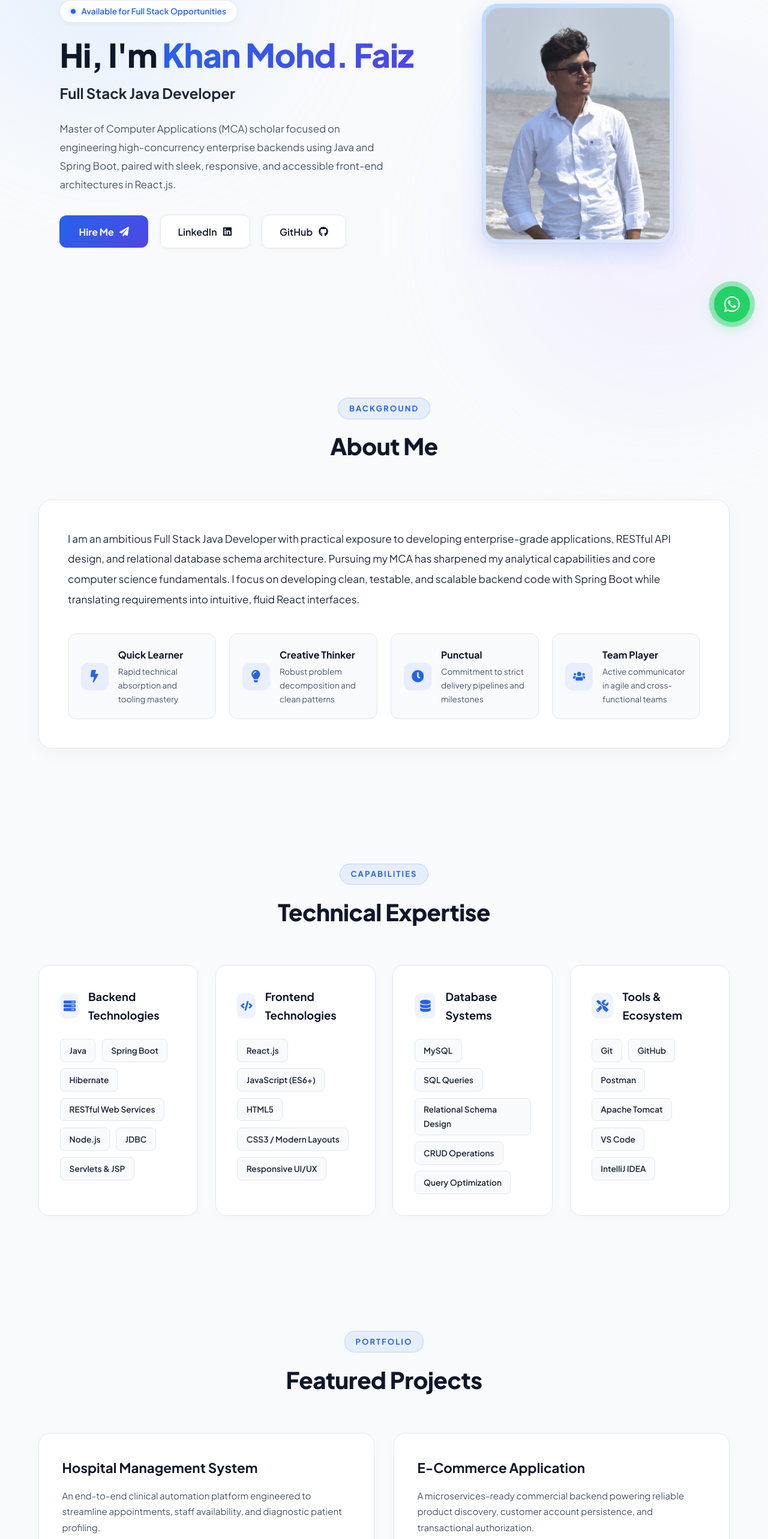
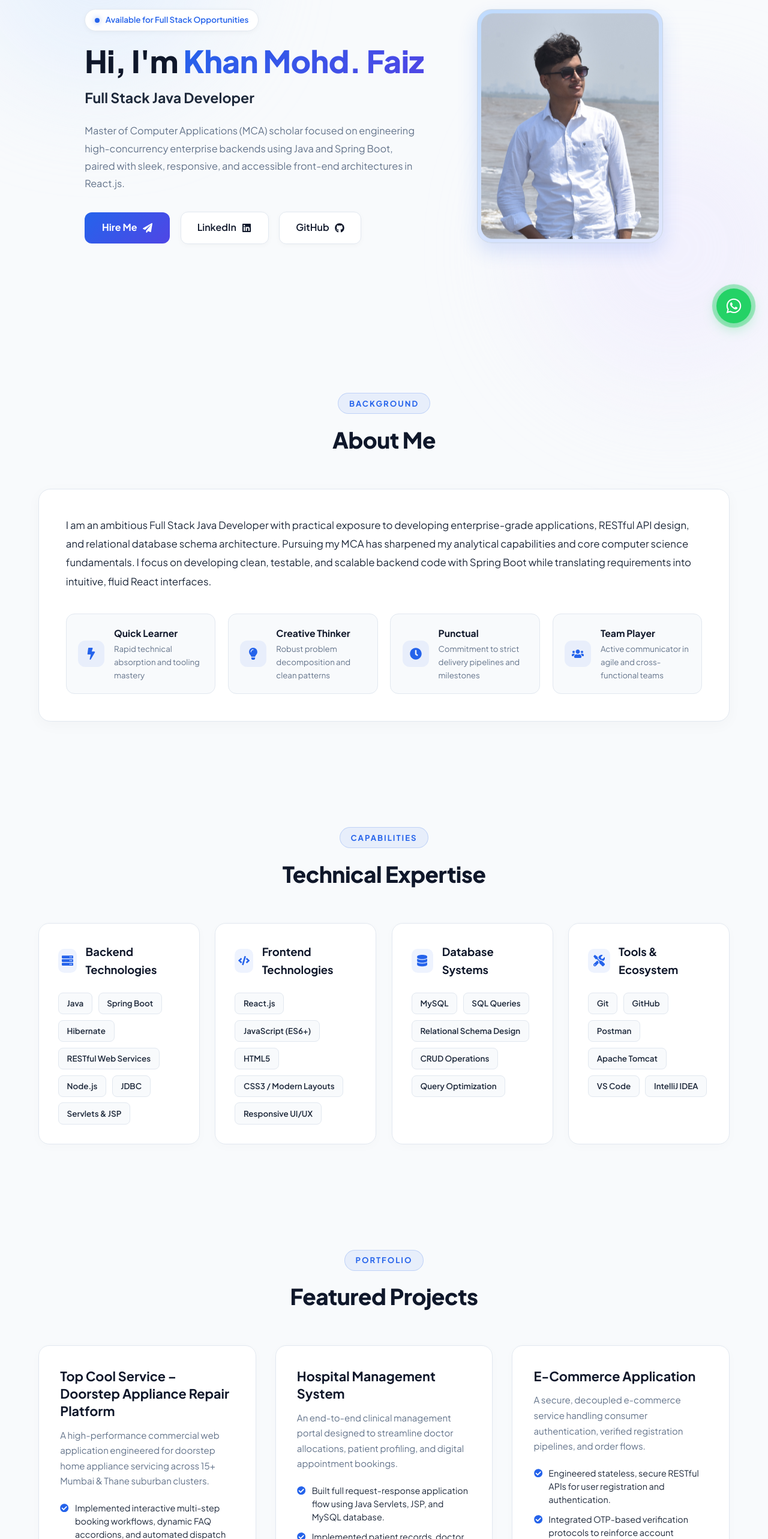
Before and after one commit to khanfaiz16/KHAN-FAIZ-PORTFOLIO, a React (Vite) app: page / in a window 1280 px wide. Shown: the part 233-2799 px from the top of the page at 60% size. Built offline with nearby package versions, Linux system fonts and the light colour scheme.

Commit message:
New Portfolio

```diff
--- a/src/App.css
+++ b/src/App.css
@@ -1,4 +1,4 @@
-/* Container & Titles */
+/* Container & Headers */
 .container {
   max-width: 1200px;
   margin: 0 auto;
@@ -6,13 +6,13 @@
 }
 
 .section {
-  padding: 6rem 0;
+  padding: 5.5rem 0;
   position: relative;
 }
 
 .section-header {
   text-align: center;
-  margin-bottom: 3.5rem;
+  margin-bottom: 3.2rem;
 }
 
 .section-badge {
@@ -30,7 +30,7 @@
 }
 
 .section-title {
-  font-size: 2.4rem;
+  font-size: 2.3rem;
   font-weight: 800;
   color: var(--text-main) !important;
   letter-spacing: -0.5px;
@@ -54,7 +54,7 @@
   left: 0;
   width: 100%;
   z-index: 1000;
-  background: rgba(255, 255, 255, 0.9);
+  background: rgba(255, 255, 255, 0.92);
   backdrop-filter: blur(12px);
   -webkit-backdrop-filter: blur(12px);
   border-bottom: 1px solid var(--card-border);
@@ -65,11 +65,11 @@
   display: flex;
   justify-content: space-between;
   align-items: center;
-  height: 76px;
+  height: 74px;
 }
 
 .nav-brand {
-  font-size: 1.45rem;
+  font-size: 1.4rem;
   font-weight: 800;
   color: var(--text-main);
   display: flex;
@@ -85,11 +85,11 @@
 .nav-links {
   display: flex;
   align-items: center;
-  gap: 2rem;
+  gap: 1.8rem;
 }
 
 .nav-links a {
-  font-size: 0.95rem;
+  font-size: 0.94rem;
   font-weight: 600;
   color: var(--text-muted);
   position: relative;
@@ -138,21 +138,21 @@
   background: transparent;
   border: none;
   color: var(--text-main);
-  font-size: 1.8rem;
+  font-size: 1.7rem;
   cursor: pointer;
 }
 
-/* Hero */
+/* Hero Section */
 .hero {
   min-height: 100vh;
   display: flex;
   align-items: center;
-  padding-top: 5rem;
+  padding-top: 5.5rem;
 }
 
 .hero-grid {
   display: grid;
-  grid-template-columns: 1.15fr 0.85fr;
+  grid-template-columns: 1.2fr 0.8fr;
   gap: 3.5rem;
   align-items: center;
 }
@@ -165,13 +165,13 @@
   display: inline-flex;
   align-items: center;
   gap: 0.6rem;
-  padding: 0.4rem 1.1rem;
+  padding: 0.38rem 1rem;
   border-radius: 50px;
   background: #ffffff;
   border: 1px solid var(--card-border);
   box-shadow: 0 2px 8px rgba(0, 0, 0, 0.04);
-  margin-bottom: 1.4rem;
-  font-size: 0.85rem;
+  margin-bottom: 1.3rem;
+  font-size: 0.84rem;
   font-weight: 600;
   color: var(--accent-primary);
 }
@@ -181,37 +181,37 @@
   height: 8px;
   border-radius: 50%;
   background: var(--accent-primary);
-  box-shadow: 0 0 10px rgba(37, 99, 235, 0.5);
+  box-shadow: 0 0 8px rgba(37, 99, 235, 0.5);
 }
 
 .hero-title {
-  font-size: 3.4rem;
+  font-size: 3.2rem;
   font-weight: 800;
   line-height: 1.15;
-  letter-spacing: -1px;
+  letter-spacing: -0.5px;
   color: var(--text-main);
   margin-bottom: 0.8rem;
 }
 
 .hero-role {
-  font-size: 1.5rem;
+  font-size: 1.45rem;
   font-weight: 700;
   color: var(--text-body);
-  margin-bottom: 1.4rem;
+  margin-bottom: 1.3rem;
 }
 
 .hero-description {
-  font-size: 1.05rem;
+  font-size: 1.02rem;
   color: var(--text-muted);
-  line-height: 1.85;
-  margin-bottom: 2.2rem;
+  line-height: 1.8;
+  margin-bottom: 2rem;
   max-width: 560px;
 }
 
 .hero-actions {
   display: flex;
   align-items: center;
-  gap: 1.2rem;
+  gap: 1.1rem;
   flex-wrap: wrap;
 }
 
@@ -219,7 +219,7 @@
   background: linear-gradient(135deg, var(--accent-primary), var(--accent-secondary));
   color: #ffffff !important;
   font-weight: 700;
-  padding: 0.85rem 2rem;
+  padding: 0.8rem 1.8rem;
   border-radius: 12px;
   display: inline-flex;
   align-items: center;
@@ -230,8 +230,8 @@
 }
 
 .btn-gradient:hover {
-  transform: translateY(-3px);
-  box-shadow: 0 12px 25px rgba(37, 99, 235, 0.3);
+  transform: translateY(-2px);
+  box-shadow: 0 10px 22px rgba(37, 99, 235, 0.28);
 }
 
 .btn-glass {
@@ -239,12 +239,12 @@
   color: var(--text-main) !important;
   border: 1px solid var(--card-border);
   font-weight: 600;
-  padding: 0.85rem 1.8rem;
+  padding: 0.8rem 1.7rem;
   border-radius: 12px;
   display: inline-flex;
   align-items: center;
   gap: 0.6rem;
-  box-shadow: 0 2px 8px rgba(0, 0, 0, 0.04);
+  box-shadow: 0 2px 8px rgba(0, 0, 0, 0.03);
   transition: var(--transition);
 }
 
@@ -252,7 +252,7 @@
   background: var(--bg-subtle);
   border-color: var(--accent-primary);
   color: var(--accent-primary) !important;
-  transform: translateY(-3px);
+  transform: translateY(-2px);
 }
 
 /* Image */
@@ -264,9 +264,9 @@
 
 .glowing-frame {
   position: relative;
-  width: 320px;
-  height: 400px;
-  border-radius: 26px;
+  width: 310px;
+  height: 390px;
+  border-radius: 24px;
   padding: 6px;
   background: linear-gradient(145deg, #bfdbfe, #e0e7ff);
   border: 1px solid #cbd5e1;
@@ -277,43 +277,44 @@
   width: 100%;
   height: 100%;
   object-fit: cover;
-  border-radius: 22px;
+  border-radius: 20px;
   background: #ffffff;
 }
 
-/* About */
+/* About Section - Fixed Text Density */
 .about-box {
   background: var(--card-bg);
   border: 1px solid var(--card-border);
-  border-radius: 22px;
-  padding: 3rem;
-  box-shadow: 0 8px 30px rgba(0, 0, 0, 0.03);
+  border-radius: 20px;
+  padding: 2.8rem;
+  box-shadow: 0 6px 24px rgba(0, 0, 0, 0.03);
   transition: var(--transition);
 }
 
 .about-box:hover {
   border-color: rgba(37, 99, 235, 0.3);
-  box-shadow: 0 12px 35px rgba(37, 99, 235, 0.08);
+  box-shadow: 0 10px 30px rgba(37, 99, 235, 0.07);
 }
 
 .about-summary {
-  font-size: 1.08rem;
+  font-size: 1.05rem;
   color: var(--text-body);
-  line-height: 1.95;
-  margin-bottom: 2.5rem;
+  line-height: 1.85;
+  margin-bottom: 2.4rem;
+  text-align: left;
 }
 
 .strengths-grid {
   display: grid;
   grid-template-columns: repeat(auto-fit, minmax(230px, 1fr));
-  gap: 1.4rem;
+  gap: 1.3rem;
 }
 
 .strength-card {
   background: var(--bg-page);
   border: 1px solid var(--card-border);
   border-radius: 14px;
-  padding: 1.3rem;
+  padding: 1.2rem;
   display: flex;
   align-items: center;
   gap: 1rem;
@@ -322,32 +323,32 @@
 
 .strength-card:hover {
   border-color: var(--accent-primary);
-  transform: translateY(-4px);
-  box-shadow: 0 8px 20px rgba(0, 0, 0, 0.05);
+  transform: translateY(-3px);
+  box-shadow: 0 6px 16px rgba(0, 0, 0, 0.04);
 }
 
 .strength-icon {
-  width: 46px;
-  height: 46px;
+  width: 44px;
+  height: 44px;
   border-radius: 12px;
   background: var(--accent-soft);
   display: flex;
   align-items: center;
   justify-content: center;
   color: var(--accent-primary);
-  font-size: 1.3rem;
+  font-size: 1.25rem;
   flex-shrink: 0;
 }
 
 .strength-card h4 {
-  font-size: 1rem;
+  font-size: 0.98rem;
   font-weight: 700;
   color: var(--text-main);
   margin-bottom: 0.15rem;
 }
 
 .strength-card p {
-  font-size: 0.85rem;
+  font-size: 0.83rem;
   color: var(--text-muted);
 }
 
@@ -355,41 +356,41 @@
 .skills-grid {
   display: grid;
   grid-template-columns: repeat(auto-fit, minmax(260px, 1fr));
-  gap: 1.8rem;
+  gap: 1.6rem;
 }
 
 .skill-card {
   background: var(--card-bg);
   border: 1px solid var(--card-border);
   border-radius: 18px;
-  padding: 2.2rem;
+  padding: 2rem;
   box-shadow: 0 4px 18px rgba(0, 0, 0, 0.02);
   transition: var(--transition);
 }
 
 .skill-card:hover {
-  transform: translateY(-6px);
+  transform: translateY(-5px);
   border-color: var(--accent-primary);
-  box-shadow: 0 12px 28px rgba(37, 99, 235, 0.08);
+  box-shadow: 0 10px 24px rgba(37, 99, 235, 0.08);
 }
 
 .skill-header {
   display: flex;
   align-items: center;
-  gap: 1rem;
-  margin-bottom: 1.5rem;
+  gap: 0.9rem;
+  margin-bottom: 1.4rem;
 }
 
 .skill-icon-bubble {
-  width: 42px;
-  height: 42px;
+  width: 40px;
+  height: 40px;
   border-radius: 10px;
   background: var(--accent-soft);
   color: var(--accent-primary);
   display: flex;
   align-items: center;
   justify-content: center;
-  font-size: 1.25rem;
+  font-size: 1.2rem;
 }
 
 .skill-header h3 {
@@ -401,15 +402,15 @@
 .skill-chips {
   display: flex;
   flex-wrap: wrap;
-  gap: 0.65rem;
+  gap: 0.6rem;
 }
 
 .chip {
   background: var(--bg-page);
   border: 1px solid var(--card-border);
-  padding: 0.42rem 0.9rem;
+  padding: 0.38rem 0.85rem;
   border-radius: 8px;
-  font-size: 0.86rem;
+  font-size: 0.84rem;
   font-weight: 600;
   color: var(--text-body);
   transition: var(--transition);
@@ -424,16 +425,16 @@
 /* Projects */
 .projects-grid {
   display: grid;
-  grid-template-columns: repeat(auto-fit, minmax(340px, 1fr));
+  grid-template-columns: repeat(auto-fit, minmax(330px, 1fr));
   gap: 2rem;
 }
 
 .project-card {
   background: var(--card-bg);
   border: 1px solid var(--card-border);
-  border-radius: 20px;
-  padding: 2.4rem;
-  box-shadow: 0 4px 20px rgba(0, 0, 0, 0.02);
+  border-radius: 18px;
+  padding: 2.2rem;
+  box-shadow: 0 4px 18px rgba(0, 0, 0, 0.02);
   display: flex;
   flex-direction: column;
   justify-content: space-between;
@@ -441,23 +442,24 @@
 }
 
 .project-card:hover {
-  transform: translateY(-6px);
+  transform: translateY(-5px);
   border-color: var(--accent-primary);
-  box-shadow: 0 15px 35px rgba(37, 99, 235, 0.09);
+  box-shadow: 0 12px 30px rgba(37, 99, 235, 0.08);
 }
 
 .project-card h3 {
-  font-size: 1.4rem;
+  font-size: 1.35rem;
   font-weight: 700;
-  margin-bottom: 0.9rem;
+  margin-bottom: 0.8rem;
   color: var(--text-main);
+  line-height: 1.35;
 }
 
 .project-card p.desc {
   color: var(--text-muted);
-  font-size: 0.95rem;
-  line-height: 1.75;
-  margin-bottom: 1.4rem;
+  font-size: 0.94rem;
+  line-height: 1.7;
+  margin-bottom: 1.3rem;
 }
 
 .bullet-points {
@@ -470,7 +472,7 @@
 .bullet-points li {
   display: flex;
   gap: 0.65rem;
-  font-size: 0.92rem;
+  font-size: 0.9rem;
   color: var(--text-body);
   line-height: 1.55;
 }
@@ -481,18 +483,64 @@
   flex-shrink: 0;
 }
 
-/* Education Timeline */
+.project-footer {
+  margin-top: 1rem;
+  display: flex;
+  flex-direction: column;
+  gap: 1.3rem;
+}
+
+.project-action-wrapper {
+  display: flex;
+  align-items: center;
+}
+
+.btn-project-link {
+  display: inline-flex;
+  align-items: center;
+  gap: 0.6rem;
+  padding: 0.58rem 1.25rem;
+  border-radius: 10px;
+  font-size: 0.88rem;
+  font-weight: 700;
+  transition: var(--transition);
+}
+
+.live-btn {
+  background: linear-gradient(135deg, var(--accent-primary), var(--accent-secondary));
+  color: #ffffff !important;
+  box-shadow: 0 4px 12px rgba(37, 99, 235, 0.2);
+}
+
+.live-btn:hover {
+  transform: translateY(-2px);
+  box-shadow: 0 6px 18px rgba(37, 99, 235, 0.35);
+}
+
+.repo-btn {
+  background: var(--bg-page);
+  color: var(--text-main) !important;
+  border: 1px solid var(--card-border);
+}
+
+.repo-btn:hover {
+  border-color: var(--accent-primary);
+  color: var(--accent-primary) !important;
+  transform: translateY(-2px);
+}
+
+/* Timeline */
 .timeline-container {
   max-width: 820px;
   margin: 0 auto;
   position: relative;
-  padding-left: 2.5rem;
+  padding-left: 2.3rem;
   border-left: 2px dashed #cbd5e1;
 }
 
 .timeline-node {
   position: relative;
-  margin-bottom: 2.8rem;
+  margin-bottom: 2.6rem;
 }
 
 .timeline-node:last-child {
@@ -501,7 +549,7 @@
 
 .timeline-glow-marker {
   position: absolute;
-  left: -3.15rem;
+  left: -2.95rem;
   top: 4px;
   width: 18px;
   height: 18px;
@@ -522,7 +570,7 @@
 
 .timeline-card:hover {
   border-color: var(--accent-primary);
-  transform: translateX(6px);
+  transform: translateX(5px);
 }
 
 .timeline-badge {
@@ -531,7 +579,7 @@
   font-family: 'Fira Code', monospace;
   font-weight: 600;
   color: var(--accent-primary);
-  margin-bottom: 0.5rem;
+  margin-bottom: 0.4rem;
 }
 
 .timeline-card h3 {
@@ -542,10 +590,10 @@
 }
 
 .timeline-card h4 {
-  font-size: 0.98rem;
+  font-size: 0.96rem;
   font-weight: 600;
   color: var(--text-muted);
-  margin-bottom: 0.8rem;
+  margin-bottom: 0.7rem;
 }
 
 .timeline-card p {
@@ -562,14 +610,14 @@
 .contact-info-list {
   display: flex;
   flex-direction: column;
-  gap: 1.3rem;
+  gap: 1.2rem;
 }
 
 .contact-info-card {
   background: var(--card-bg);
   border: 1px solid var(--card-border);
   border-radius: 16px;
-  padding: 1.3rem;
+  padding: 1.25rem;
   display: flex;
   align-items: center;
   gap: 1.1rem;
@@ -578,25 +626,25 @@
 
 .contact-info-card:hover {
   border-color: var(--accent-primary);
-  transform: translateY(-3px);
-  box-shadow: 0 8px 20px rgba(0, 0, 0, 0.03);
+  transform: translateY(-2px);
+  box-shadow: 0 6px 18px rgba(0, 0, 0, 0.03);
 }
 
 .contact-icon-bubble {
-  width: 48px;
-  height: 48px;
+  width: 46px;
+  height: 46px;
   border-radius: 12px;
   background: var(--accent-soft);
   color: var(--accent-primary);
   display: flex;
   align-items: center;
   justify-content: center;
-  font-size: 1.25rem;
+  font-size: 1.2rem;
   flex-shrink: 0;
 }
 
 .contact-details span {
-  font-size: 0.82rem;
+  font-size: 0.8rem;
   color: var(--text-muted);
   display: block;
   font-weight: 600;
@@ -612,20 +660,20 @@
   background: var(--card-bg);
   border: 1px solid var(--card-border);
   border-radius: 20px;
-  padding: 2.5rem;
-  box-shadow: 0 8px 30px rgba(0, 0, 0, 0.03);
+  padding: 2.4rem;
+  box-shadow: 0 6px 24px rgba(0, 0, 0, 0.03);
 }
 
 .form-group {
-  margin-bottom: 1.3rem;
+  margin-bottom: 1.2rem;
 }
 
 .form-group label {
   display: block;
-  font-size: 0.88rem;
+  font-size: 0.86rem;
   font-weight: 700;
   color: var(--text-main);
-  margin-bottom: 0.45rem;
+  margin-bottom: 0.4rem;
 }
 
 .form-group input,
@@ -634,7 +682,7 @@
   background: #ffffff;
   border: 1px solid var(--card-border);
   border-radius: 10px;
-  padding: 0.85rem 1rem;
+  padding: 0.82rem 1rem;
   color: var(--text-main);
   font-family: inherit;
   font-size: 0.94rem;
@@ -673,22 +721,22 @@
   color: #b91c1c;
 }
 
-/* Floating WhatsApp */
+/* Floating WhatsApp Button */
 .floating-wa {
   position: fixed;
-  bottom: 30px;
-  right: 30px;
-  width: 60px;
-  height: 60px;
+  bottom: 28px;
+  right: 28px;
+  width: 58px;
+  height: 58px;
   border-radius: 50%;
   background-color: var(--whatsapp-color);
   color: #ffffff !important;
   display: flex;
   align-items: center;
   justify-content: center;
-  font-size: 30px;
+  font-size: 28px;
   z-index: 1000;
-  box-shadow: 0 8px 25px rgba(37, 211, 102, 0.35);
+  box-shadow: 0 8px 22px rgba(37, 211, 102, 0.35);
   transition: var(--transition);
 }
 
@@ -705,7 +753,7 @@
 
 .floating-wa:hover {
   transform: scale(1.1);
-  box-shadow: 0 10px 30px rgba(37, 211, 102, 0.5);
+  box-shadow: 0 10px 28px rgba(37, 211, 102, 0.5);
 }
 
 /* Footer */
@@ -740,11 +788,11 @@
 .footer-socials a:hover {
   color: var(--accent-primary);
   border-color: var(--accent-primary);
-  transform: translateY(-3px);
-  box-shadow: 0 6px 15px rgba(37, 99, 235, 0.15);
+  transform: translateY(-2px);
+  box-shadow: 0 4px 12px rgba(37, 99, 235, 0.15);
 }
 
-/* Responsive */
+/* Responsive Overrides (Fixes the screenshot text squeeze) */
 @media (max-width: 992px) {
   .hero-grid {
     grid-template-columns: 1fr;
@@ -767,16 +815,24 @@
 }
 
 @media (max-width: 768px) {
+  .container {
+    padding: 0 1.2rem;
+  }
+
+  .section {
+    padding: 4.5rem 0;
+  }
+
   .mobile-toggle {
     display: block;
   }
 
   .nav-links {
     position: fixed;
-    top: 76px;
+    top: 74px;
     left: -100%;
     width: 100%;
-    height: calc(100vh - 76px);
+    height: calc(100vh - 74px);
     background: #ffffff;
     flex-direction: column;
     justify-content: center;
@@ -790,19 +846,62 @@
   }
 
   .hero-title {
-    font-size: 2.5rem;
+    font-size: 2.3rem;
   }
 
   .glowing-frame {
-    width: 260px;
-    height: 330px;
+    width: 250px;
+    height: 320px;
+  }
+
+  /* Critical mobile improvements for the screenshot issue */
+  .about-box {
+    padding: 1.4rem;
+    border-radius: 16px;
+  }
+
+  .about-summary {
+    font-size: 0.94rem;
+    line-height: 1.7;
+    margin-bottom: 1.5rem;
+    text-align: left;
+    word-break: normal;
+  }
+
+  .strengths-grid {
+    grid-template-columns: 1fr;
+    gap: 0.85rem;
+  }
+
+  .strength-card {
+    padding: 1rem;
+  }
+
+  .projects-grid {
+    grid-template-columns: 1fr;
+  }
+
+  .project-card {
+    padding: 1.5rem;
+  }
+
+  .timeline-container {
+    padding-left: 1.8rem;
+  }
+
+  .timeline-glow-marker {
+    left: -2.45rem;
+  }
+
+  .contact-form-card {
+    padding: 1.5rem;
   }
 
   .floating-wa {
     bottom: 20px;
     right: 20px;
-    width: 52px;
-    height: 52px;
-    font-size: 26px;
+    width: 50px;
+    height: 50px;
+    font-size: 24px;
   }
 }
--- a/src/components/Projects.jsx
+++ b/src/components/Projects.jsx
@@ -1,29 +1,46 @@
 import React from 'react';
-import { FaCheckCircle } from 'react-icons/fa';
+import { FaCheckCircle, FaExternalLinkAlt, FaGithub } from 'react-icons/fa';
 
 const Projects = () => {
   const projects = [
     {
+      title: 'Top Cool Service – Doorstep Appliance Repair Platform',
+      description:
+        'A high-performance commercial web application engineered for doorstep home appliance servicing across 15+ Mumbai & Thane suburban clusters.',
+      points: [
+        'Implemented interactive multi-step booking workflows, dynamic FAQ accordions, and automated dispatch via direct WhatsApp & phone APIs.',
+        'Optimized technical SEO using JSON-LD LocalBusiness schema, XML sitemaps, canonical routing, and Google Search Console integration.',
+        'Deployed on Vercel with an automated CI/CD pipeline, achieving 100% uptime rate and sub-second edge load latency.'
+      ],
+      stack: ['React.js', 'Node.js', 'Vercel', 'SEO / JSON-LD', 'CI/CD'],
+      isLive: true,
+      link: 'https://topcoolservice.com' // Replace with your exact deployed URL if different
+    },
+    {
       title: 'Hospital Management System',
       description:
-        'An end-to-end clinical automation platform engineered to streamline appointments, staff availability, and diagnostic patient profiling.',
+        'An end-to-end clinical management portal designed to streamline doctor allocations, patient profiling, and digital appointment bookings.',
       points: [
-        'Built full request-response lifecycle with Java Servlets, JSP, and MySQL database[cite: 1].',
-        'Implemented patient records, doctor allocations, and schedule trackers using direct JDBC connections[cite: 1].',
-        'Followed Model-View-Controller (MVC) architectural patterns and hosted on Apache Tomcat[cite: 1].'
+        'Built full request-response application flow using Java Servlets, JSP, and MySQL database.',
+        'Implemented patient records, doctor allocations, and schedule trackers using direct JDBC operations.',
+        'Engineered standard Model-View-Controller (MVC) architecture and deployed on Apache Tomcat.'
       ],
-      stack: ['Java Servlets', 'JSP', 'MySQL', 'JDBC', 'Apache Tomcat', 'MVC Architecture']
+      stack: ['Java Servlets', 'JSP', 'MySQL', 'JDBC', 'Tomcat', 'MVC Architecture'],
+      isLive: false,
+      link: 'https://github.com/khanfaiz' // Replace with your repository link
     },
     {
       title: 'E-Commerce Application',
       description:
-        'A microservices-ready commercial backend powering reliable product discovery, customer account persistence, and transactional authorization.',
+        'A secure, decoupled e-commerce service handling consumer authentication, verified registration pipelines, and order flows.',
       points: [
-        'Engineered secure, stateless RESTful APIs for customer authentication and signup pipelines[cite: 1].',
-        'Integrated robust OTP (One-Time-Password) verification service to prevent unauthorized registrations[cite: 1].',
-        'Normalized relational schemas ensuring ACID guarantees and transactional efficiency.'
+        'Engineered stateless, secure RESTful APIs for user registration and authentication.',
+        'Integrated OTP-based verification protocols to reinforce account security.',
+        'Designed normalized relational schema architectures ensuring transaction integrity.'
       ],
-      stack: ['Java', 'Spring Boot', 'REST APIs', 'OTP Verification', 'Hibernate', 'MySQL']
+      stack: ['Java', 'Spring Boot', 'REST APIs', 'OTP Verification', 'Hibernate', 'MySQL'],
+      isLive: false,
+      link: 'https://github.com/khanfaiz' // Replace with your repository link
     }
   ];
 
@@ -32,13 +49,13 @@
       <div className="container">
         <div className="section-header">
           <span className="section-badge">Portfolio</span>
-          <h2 className="section-title gradient-title">Featured Projects</h2>
+          <h2 className="section-title">Featured Projects</h2>
         </div>
 
         <div className="projects-grid">
           {projects.map((proj, idx) => (
             <div key={idx} className="project-card">
-              <div>
+              <div className="project-body">
                 <h3>{proj.title}</h3>
                 <p className="desc">{proj.description}</p>
                 <ul className="bullet-points">
@@ -50,10 +67,35 @@
                   ))}
                 </ul>
               </div>
-              <div className="skill-chips">
-                {proj.stack.map((item, tIdx) => (
-                  <span key={tIdx} className="chip">{item}</span>
-                ))}
+
+              <div className="project-footer">
+                <div className="skill-chips">
+                  {proj.stack.map((item, tIdx) => (
+                    <span key={tIdx} className="chip">{item}</span>
+                  ))}
+                </div>
+
+                <div className="project-action-wrapper">
+                  {proj.isLive ? (
+                    <a
+                      href={proj.link}
+                      target="_blank"
+                      rel="noreferrer"
+                      className="btn-project-link live-btn"
+                    >
+                      <span>Live Website</span> <FaExternalLinkAlt />
+                    </a>
+                  ) : (
+                    <a
+                      href={proj.link}
+                      target="_blank"
+                      rel="noreferrer"
+                      className="btn-project-link repo-btn"
+                    >
+                      <span>View Code</span> <FaGithub />
+                    </a>
+                  )}
+                </div>
               </div>
             </div>
           ))}
--- a/src/index.css
+++ b/src/index.css
@@ -13,13 +13,12 @@
   --accent-secondary: #4f46e5;
   --accent-soft: rgba(37, 99, 235, 0.08);
 
-  /* High contrast colors */
   --text-main: #0f172a;
   --text-body: #1e293b;
-  --text-muted: #475569;
+  --text-muted: #64748b;
 
   --whatsapp-color: #25d366;
-  --transition: all 0.3s cubic-bezier(0.16, 1, 0.3, 1);
+  --transition: all 0.28s cubic-bezier(0.16, 1, 0.3, 1);
 }
 
 * {
@@ -36,18 +35,19 @@
   font-family: 'Plus Jakarta Sans', sans-serif;
   background-color: var(--bg-page);
   color: var(--text-body);
-  line-height: 1.7;
+  line-height: 1.65;
   overflow-x: hidden;
   position: relative;
+  -webkit-font-smoothing: antialiased;
 }
 
-/* Background Animated Gradient Blobs */
+/* Ambient animated background bubbles */
 body::before,
 body::after {
   content: '';
   position: fixed;
   border-radius: 50%;
-  filter: blur(100px);
+  filter: blur(90px);
   z-index: -1;
   opacity: 0.55;
   pointer-events: none;
@@ -55,16 +55,16 @@
 }
 
 body::before {
-  width: 480px;
-  height: 480px;
+  width: 420px;
+  height: 420px;
   background: #dbeafe;
-  top: -80px;
-  left: -80px;
+  top: -60px;
+  left: -60px;
 }
 
 body::after {
-  width: 520px;
-  height: 520px;
+  width: 460px;
+  height: 460px;
   background: #ede9fe;
   bottom: -60px;
   right: -60px;
@@ -72,13 +72,13 @@
 
 @keyframes driftAmbient {
   0% { transform: translate(0, 0); }
-  100% { transform: translate(35px, 45px); }
+  100% { transform: translate(30px, 35px); }
 }
 
 @keyframes fadeInUp {
   from {
     opacity: 0;
-    transform: translateY(24px);
+    transform: translateY(20px);
   }
   to {
     opacity: 1;
@@ -88,21 +88,21 @@
 
 @keyframes floatHero {
   0%, 100% { transform: translateY(0); }
-  50% { transform: translateY(-8px); }
+  50% { transform: translateY(-7px); }
 }
 
 @keyframes softGlow {
   0%, 100% {
-    box-shadow: 0 10px 30px rgba(37, 99, 235, 0.1);
+    box-shadow: 0 10px 25px rgba(37, 99, 235, 0.1);
   }
   50% {
-    box-shadow: 0 16px 40px rgba(37, 99, 235, 0.2);
+    box-shadow: 0 16px 35px rgba(37, 99, 235, 0.18);
   }
 }
 
 @keyframes pulseRipple {
   0% { transform: scale(1); opacity: 0.8; }
-  100% { transform: scale(1.55); opacity: 0; }
+  100% { transform: scale(1.5); opacity: 0; }
 }
 
 ::-webkit-scrollbar {
```
